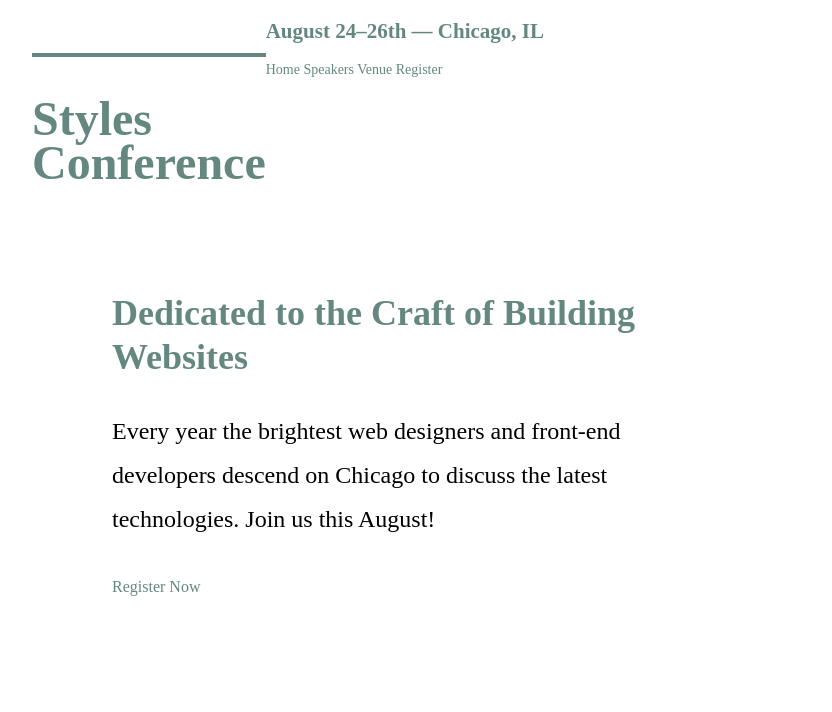
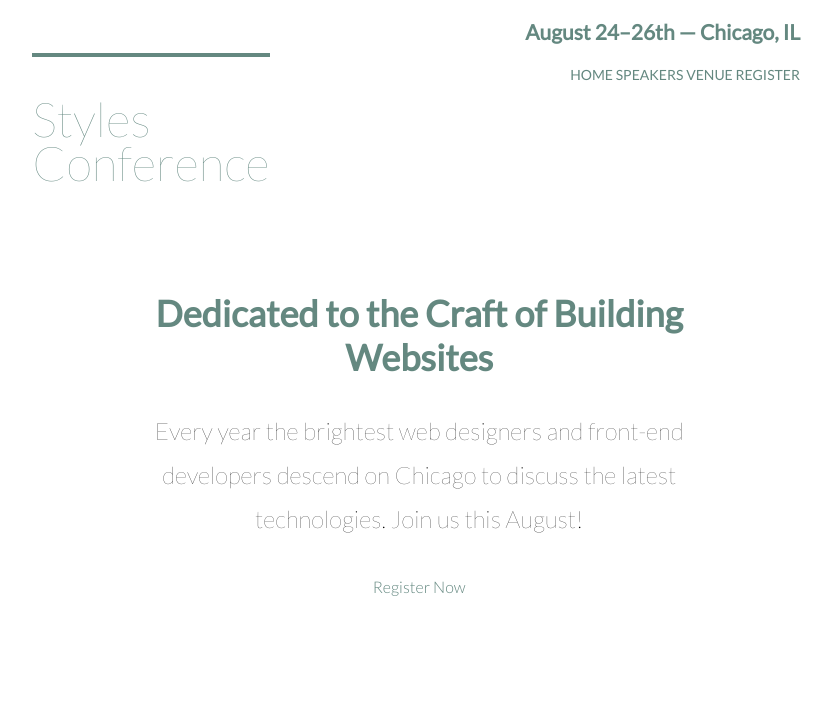
Before and after one commit to shadab-me/alt-campus, a plain HTML site: page html_css/main-project/index.html in a window 1280 px wide. Shown: the top 712 px of the page, without its empty margins (224-1056 px from the left). Drawn offline with Linux system fonts and the light colour scheme.

Commit message:
typography completed

```diff
--- a/html_css/main-project/asset/stylesheet/main.css
+++ b/html_css/main-project/asset/stylesheet/main.css
@@ -49,6 +49,7 @@ table {
 body{
   width: 60%;
   margin: 0  auto;
+  font: 300 16px/22px "Lato", "Open Sans", "Helvetica Neue", Helvetica, Arial, sans-serif;
 }
 h1, h2, h3, h4 {
   color: #648880;
@@ -98,6 +99,11 @@ p a {
 
 .tagline{
   margin: 66 0 22px 0;
+  text-align: right;
+
+}
+.teaser a:hover h3 {
+  color: #a9b2b9;
 }
 .logo {
     border-top: 4px solid #648880;
@@ -105,16 +111,22 @@ p a {
     float: left;
     font-size: 48px;
     line-height: 44px;
+    font-weight: 100;
     padding: 40px 0 22px 0;
   }
   .primary-nav{
     font-size: 14px;
     font-weight: 400;
+   text-transform: uppercase;
+
   }
   .hero{
     clear: both;
     width: 80%;
     margin: 0 auto;
+  line-height: 44px;
+  padding: 22px 80px 66px 80px;
+  text-align: center;
   }
   .hero {
     line-height: 44px;
@@ -125,10 +137,9 @@ p a {
   }
   .hero p {
     font-size: 24px;
+    font-weight: 100;
   }
-  .teaser a:hover h3 {
-    color: #a9b2b9;
-  }
+
 
 
   header{
@@ -151,3 +162,6 @@ p a {
   float: left;
   font-weight: 400;
 }
+.nav {
+  text-align: right;
+}
--- a/html_css/main-project/index.html
+++ b/html_css/main-project/index.html
@@ -4,6 +4,7 @@
 <meta charset="utf-8">
 <title>Html Css practice project</title>
 <link href="./asset/stylesheet/main.css" rel="stylesheet">
+<link href="https://fonts.googleapis.com/css2?family=Lato:wght@100;300;400&display=swap" rel="stylesheet">
 </head>
 <body>
 <header class="container group">
@@ -12,7 +13,7 @@
         </h1>
     <h3 class="tagline">August 24&ndash;26th &mdash; Chicago, IL</h3>
 
-<nav class="primary-nav">
+<nav class="primary-nav nav">
 <a href="index.html">Home</a>
 <a href="./schedule.html">Speakers</a>
 <a href="./venue.html">Venue</a>
@@ -57,7 +58,7 @@
 <footer class ="primary-footer container group">
 
     <small>&copy; Styles Conference</small>
-    <nav>
+    <nav class="nav">
 <a href="index.html">Home</a>
 <a href="./speaker.html">Speakers</a>
 <a href="./venue.html">Venue</a>
```
